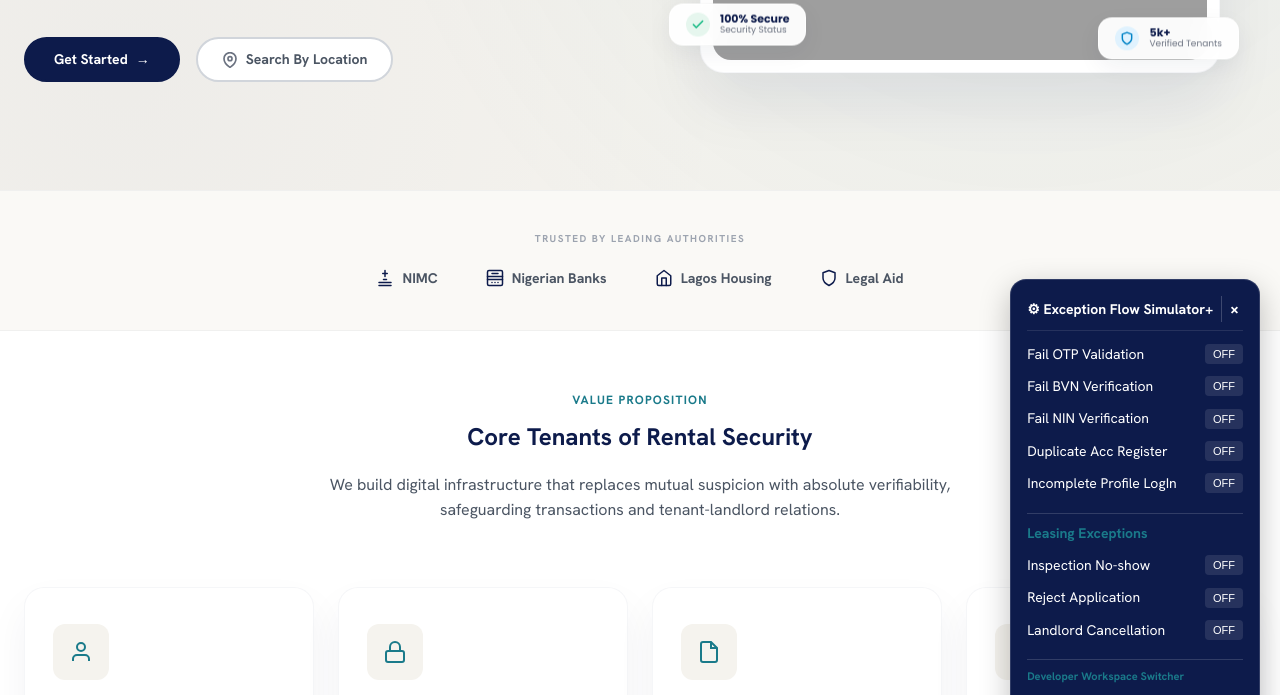
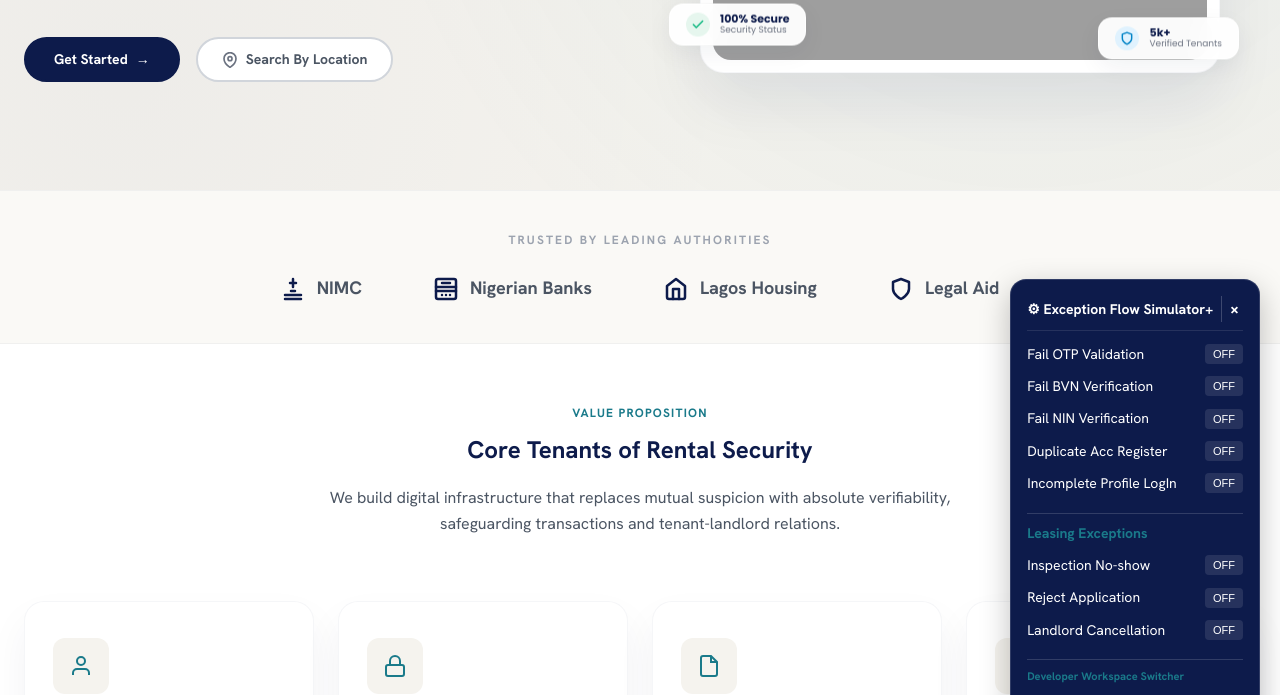
Before and after one commit to Jaysay-git/haven, a website with bundled scripts: page index.html in a window 1280 px wide. Shown: the part 461-1156 px from the top of the page. Built offline with nearby package versions, Linux system fonts and the light colour scheme; grey boxes are pictures that could not be loaded.

Commit message:
Enlarge trusted partners row elements and disable automatic mock admin login on DOM content load

```diff
--- a/src/css/landing.css
+++ b/src/css/landing.css
@@ -579,26 +579,26 @@
 }
 
 .partners-title-new {
-  font-size: 10px;
+  font-size: 12px;
   font-weight: 700;
   color: #9CA3AF;
-  letter-spacing: 0.15em;
-  margin-bottom: 20px;
+  letter-spacing: 0.18em;
+  margin-bottom: 24px;
 }
 
 .partners-row-new {
   display: flex;
   justify-content: center;
   align-items: center;
-  gap: 48px;
+  gap: 72px;
   flex-wrap: wrap;
 }
 
 .partner-item-new {
   display: flex;
   align-items: center;
-  gap: 8px;
+  gap: 12px;
   font-weight: 700;
-  font-size: 14px;
+  font-size: 18px;
   color: #4B5563;
 }
--- a/src/main.js
+++ b/src/main.js
@@ -1438,11 +1438,16 @@ function renderMockControlPanel() {
 
 // 4. Initial boot sequence
 window.addEventListener('DOMContentLoaded', () => {
-  state.user = {
-    username: 'admin.ops@haven.ng',
-    role: 'Admin',
-    method: 'email'
-  };
+  const session = localStorage.getItem('haven_session');
+  if (session) {
+    try {
+      state.user = JSON.parse(session);
+    } catch (e) {
+      state.user = null;
+    }
+  } else {
+    state.user = null;
+  }
 
   renderApp();
 });
--- a/src/screens/LandingPage.js
+++ b/src/screens/LandingPage.js
@@ -75,19 +75,19 @@ export const LandingPage = {
           <div class="partners-title-new">TRUSTED BY LEADING AUTHORITIES</div>
           <div class="partners-row-new">
             <div class="partner-item-new">
-              <svg width="18" height="18" viewBox="0 0 24 24" fill="none" stroke="currentColor" stroke-width="2" stroke-linecap="round" stroke-linejoin="round" style="color:var(--color-primary);"><path d="M4 22h16M10 14h4M4 18h16M12 2v8M9 6h6"/></svg>
+              <svg width="24" height="24" viewBox="0 0 24 24" fill="none" stroke="currentColor" stroke-width="2.5" stroke-linecap="round" stroke-linejoin="round" style="color:var(--color-primary);"><path d="M4 22h16M10 14h4M4 18h16M12 2v8M9 6h6"/></svg>
               <span>NIMC</span>
             </div>
             <div class="partner-item-new">
-              <svg width="18" height="18" viewBox="0 0 24 24" fill="none" stroke="currentColor" stroke-width="2" stroke-linecap="round" stroke-linejoin="round" style="color:var(--color-primary);"><rect x="2" y="2" width="20" height="20" rx="2" ry="2"/><path d="M12 18h.01M16 18h.01M8 18h.01M12 14h.01M16 14h.01M8 14h.01M12 10h.01M16 10h.01M8 10h.01M8 6h8M2 10h20M2 14h20"/></svg>
+              <svg width="24" height="24" viewBox="0 0 24 24" fill="none" stroke="currentColor" stroke-width="2.5" stroke-linecap="round" stroke-linejoin="round" style="color:var(--color-primary);"><rect x="2" y="2" width="20" height="20" rx="2" ry="2"/><path d="M12 18h.01M16 18h.01M8 18h.01M12 14h.01M16 14h.01M8 14h.01M12 10h.01M16 10h.01M8 10h.01M8 6h8M2 10h20M2 14h20"/></svg>
               <span>Nigerian Banks</span>
             </div>
             <div class="partner-item-new">
-              <svg width="18" height="18" viewBox="0 0 24 24" fill="none" stroke="currentColor" stroke-width="2" stroke-linecap="round" stroke-linejoin="round" style="color:var(--color-primary);"><path d="M3 9l9-7 9 7v11a2 2 0 0 1-2 2H5a2 2 0 0 1-2-2z"/><polyline points="9 22 9 12 15 12 15 22"/></svg>
+              <svg width="24" height="24" viewBox="0 0 24 24" fill="none" stroke="currentColor" stroke-width="2.5" stroke-linecap="round" stroke-linejoin="round" style="color:var(--color-primary);"><path d="M3 9l9-7 9 7v11a2 2 0 0 1-2 2H5a2 2 0 0 1-2-2z"/><polyline points="9 22 9 12 15 12 15 22"/></svg>
               <span>Lagos Housing</span>
             </div>
             <div class="partner-item-new">
-              <svg width="18" height="18" viewBox="0 0 24 24" fill="none" stroke="currentColor" stroke-width="2" stroke-linecap="round" stroke-linejoin="round" style="color:var(--color-primary);"><path d="M12 22s8-4 8-10V5l-8-3-8 3v7c0 6 8 10 8 10z"/></svg>
+              <svg width="24" height="24" viewBox="0 0 24 24" fill="none" stroke="currentColor" stroke-width="2.5" stroke-linecap="round" stroke-linejoin="round" style="color:var(--color-primary);"><path d="M12 22s8-4 8-10V5l-8-3-8 3v7c0 6 8 10 8 10z"/></svg>
               <span>Legal Aid</span>
             </div>
           </div>
```
